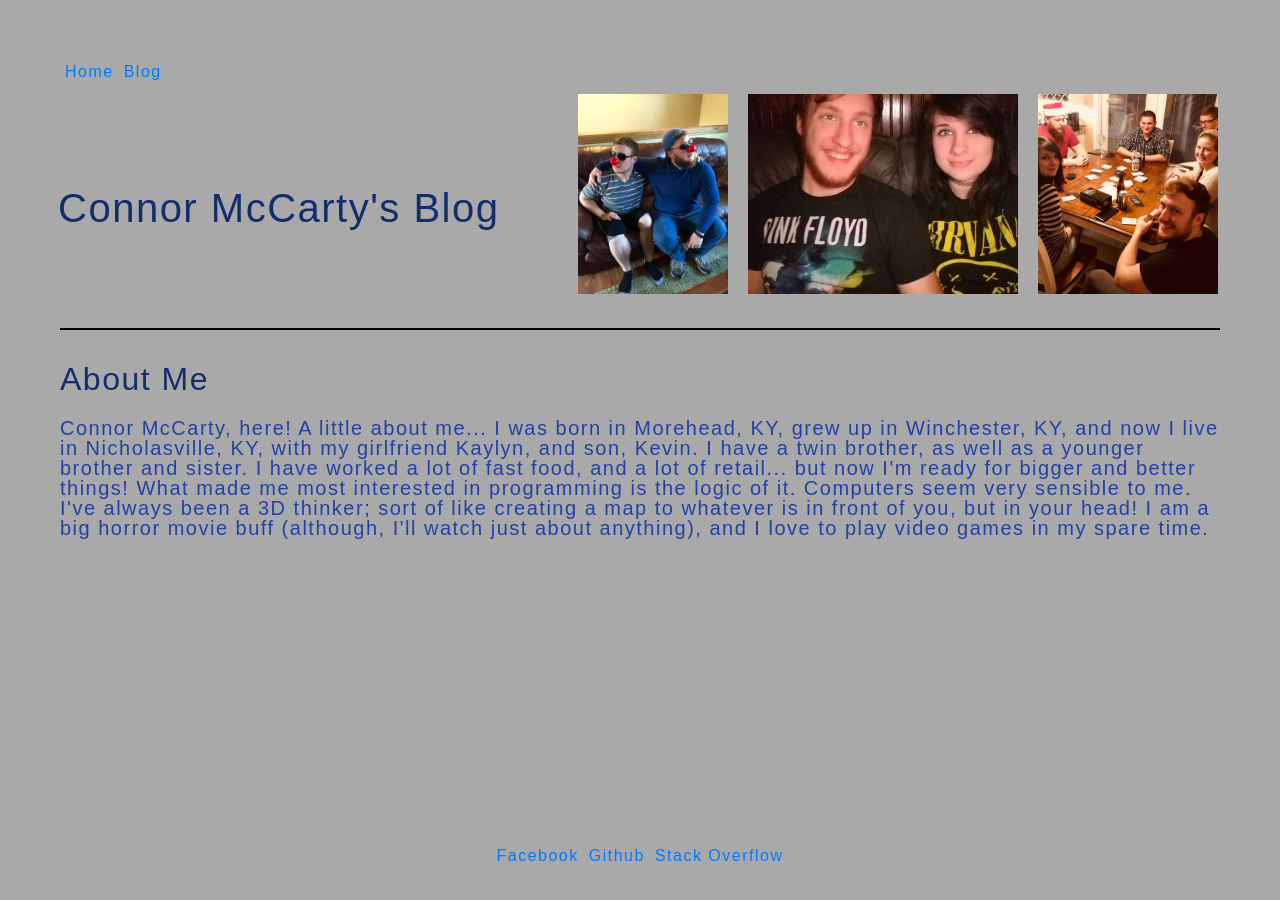
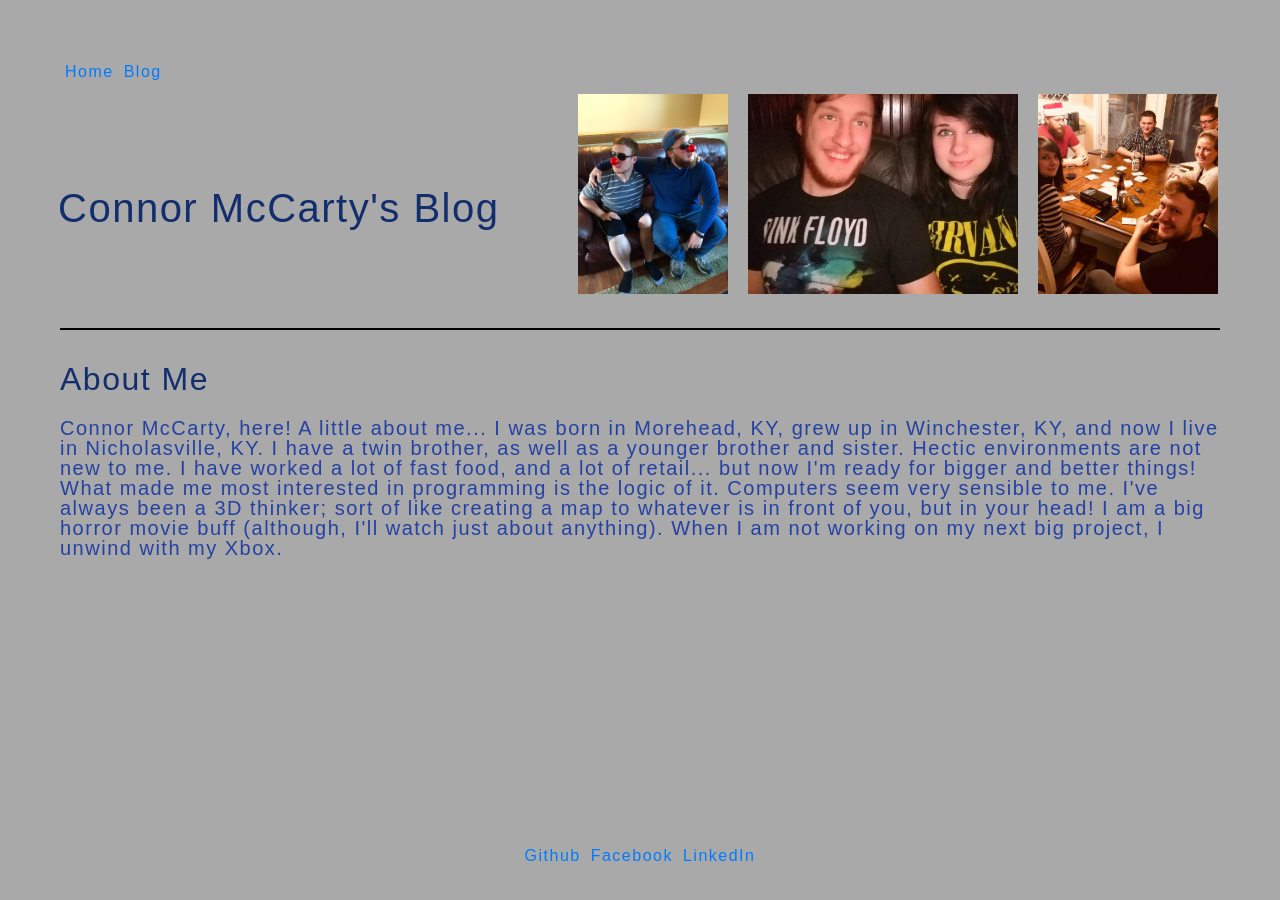
Before and after one commit to Cgmccarty/cgmccarty.github.io, a Jekyll site: the page built from index.html, in a window 1280 px wide. Built offline with Jekyll 4.4.1, drawn with Linux system fonts in a browser that asks for light colours.

Commit message:
Updated footer links and bio

```diff
--- a/_includes/footer.html
+++ b/_includes/footer.html
@@ -1,7 +1,7 @@
   </body>
   <footer class="fixed-bottom navbar justify-content-center mb-4">
-  <a href="http://www.facebook.com/lilconman2">Facebook</a>
-  <a href="http://github.com/Cgmccarty">Github</a>
-  <a href="http://stackoverflow.com/users/9285584/cgmccarty">Stack Overflow</a>
+      <a href="http://github.com/Cgmccarty">Github</a>
+      <a href="http://www.facebook.com/lilconman2">Facebook</a>
+      <a href="https://www.linkedin.com/in/connor-mccarty-27b151168/">LinkedIn</a>
   </footer>
 </html>
--- a/index.html
+++ b/index.html
@@ -12,11 +12,11 @@ layout: page
     </header>
 
     <h2>About Me</h2>
-    <p>Connor McCarty, here! A little about me... I was born in Morehead, KY, grew up in Winchester, KY, and now I live in Nicholasville, KY, with my girlfriend Kaylyn, and son, Kevin.
-      I have a twin brother, as well as a younger brother and sister. I have worked a lot of fast food, and a lot of retail...
+    <p>Connor McCarty, here! A little about me... I was born in Morehead, KY, grew up in Winchester, KY, and now I live in Nicholasville, KY.
+      I have a twin brother, as well as a younger brother and sister. Hectic environments are not new to me. I have worked a lot of fast food, and a lot of retail...
       but now I'm ready for bigger and better things! What made me most interested in programming is the logic of it. Computers
       seem very sensible to me. I've always been a 3D thinker; sort of like creating a map to whatever is in front of you, but
-      in your head! I am a big horror movie buff (although, I'll watch just about anything), and I love to play video games in my spare time.</p>
+      in your head! I am a big horror movie buff (although, I'll watch just about anything). When I am not working on my next big project, I unwind with my Xbox.</p>
 
     <script src="https://code.jquery.com/jquery-3.3.1.slim.min.js" integrity="sha384-q8i/X+965DzO0rT7abK41JStQIAqVgRVzpbzo5smXKp4YfRvH+8abtTE1Pi6jizo" crossorigin="anonymous"></script>
     <script src="https://cdnjs.cloudflare.com/ajax/libs/popper.js/1.14.3/umd/popper.min.js" integrity="sha384-ZMP7rVo3mIykV+2+9J3UJ46jBk0WLaUAdn689aCwoqbBJiSnjAK/l8WvCWPIPm49" crossorigin="anonymous"></script>
```
